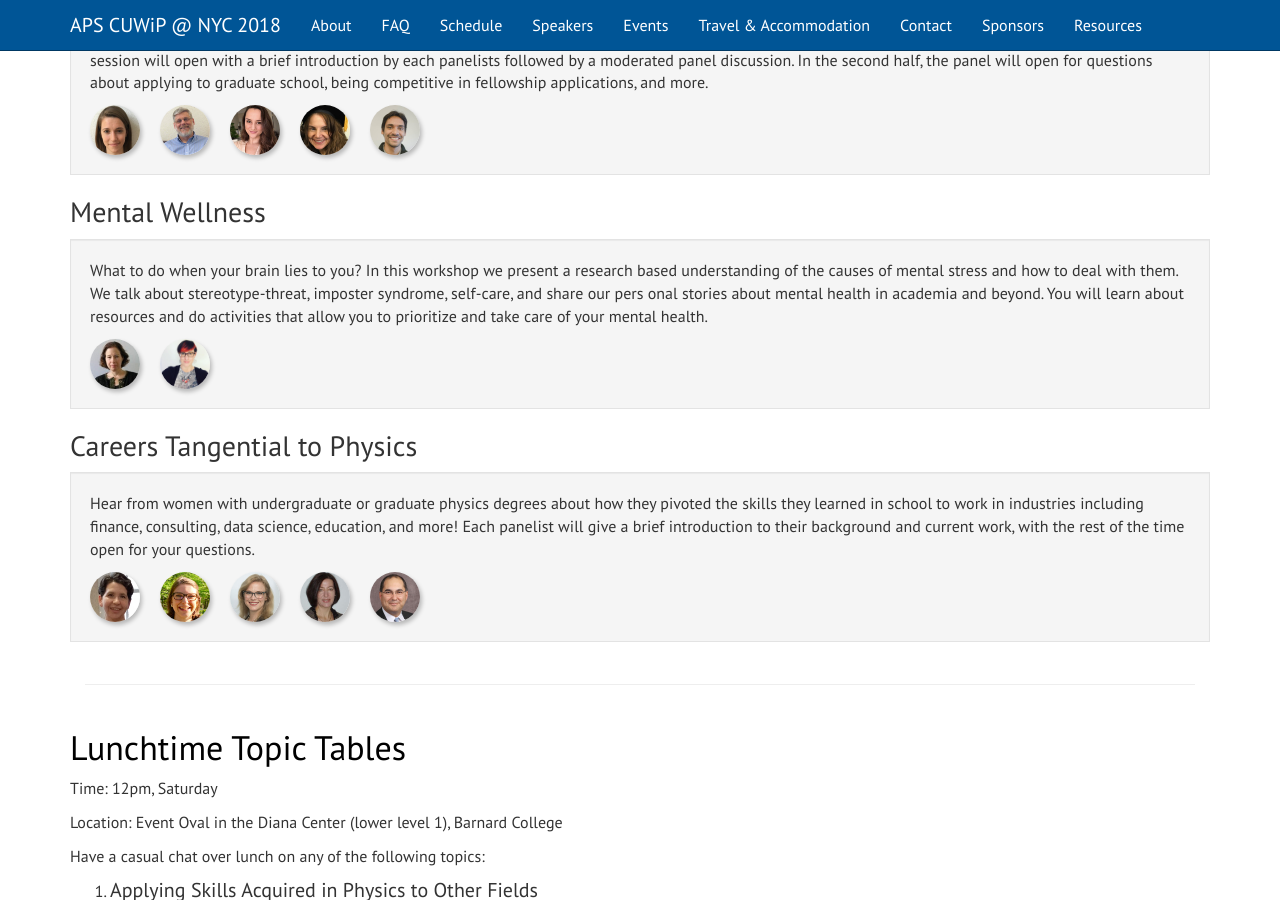
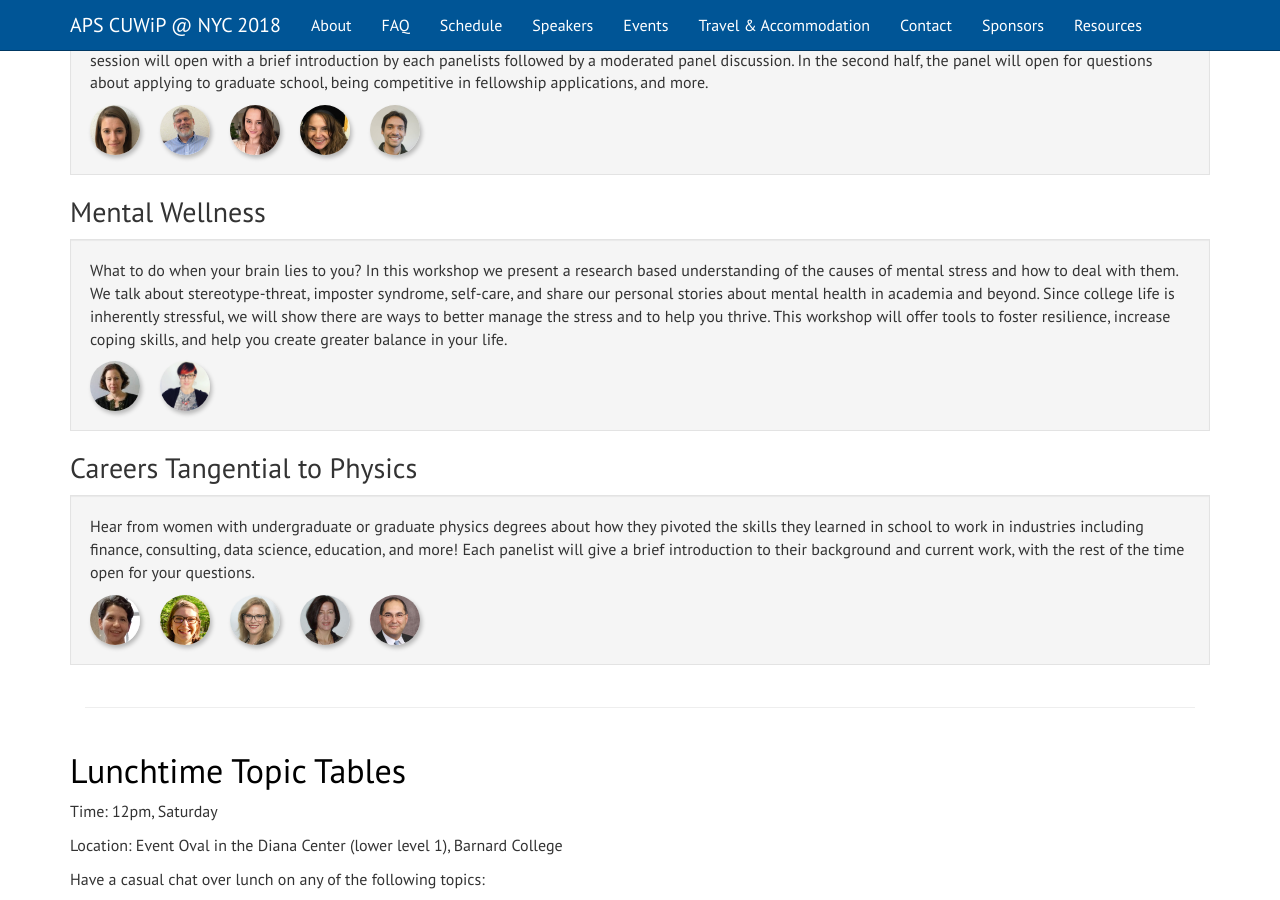
Before and after one commit to cuwip-nyc/cuwip-nyc.github.io, a Jekyll site: the page built from events.html, in a window 1280 px wide and 900 px high, scrolled down 2611 px. Built offline with Jekyll 4.4.1, drawn with Linux system fonts in a browser that asks for light colours; nearby versions of some CDN libraries.

Commit message:
Update mental wellness description

```diff
--- a/events.html
+++ b/events.html
@@ -141,9 +141,12 @@
   <p>What to do when your brain lies to you? In this workshop we present a
 research based understanding of the causes of mental stress and how to deal with
 them. We talk about stereotype-threat, imposter syndrome, self-care, and share
-our pers onal stories about mental health in academia and beyond. You will learn
-about resources and do activities that allow you to prioritize and take care of
-your mental health.</p>
+our personal stories about mental health in academia and beyond. Since college life
+is inherently stressful, we will show there are ways to
+better manage the stress and to help you thrive.  This workshop will offer tools
+to foster resilience, increase coping skills, and help you create greater
+balance in your life.</p>
+
   <a href="{{base.url}}/speakers/#breakout"> <img src="{{base.url}}/images/a-g-200.jpg" alt="rm" class="img-circle img-responsive shadowImg pull-left " style="margin-right:20px;" width="50" height="50" ></a>
   <a href="{{base.url}}/speakers/#breakout"> <img src="{{base.url}}/images/sum-ash.jpg" alt="Osei-Sarfo" class="img-circle img-responsive shadowImg"  style="margin-right:20px;" width="50" height="50"></a>
 
```
